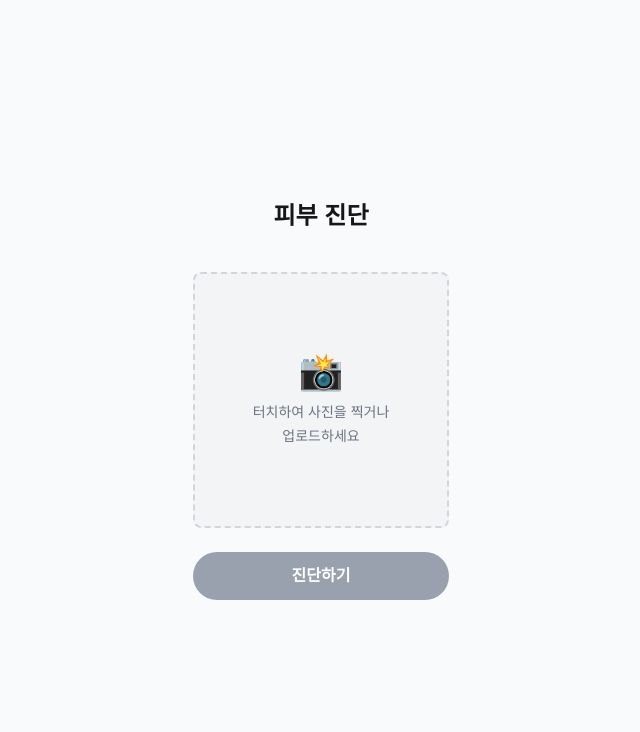
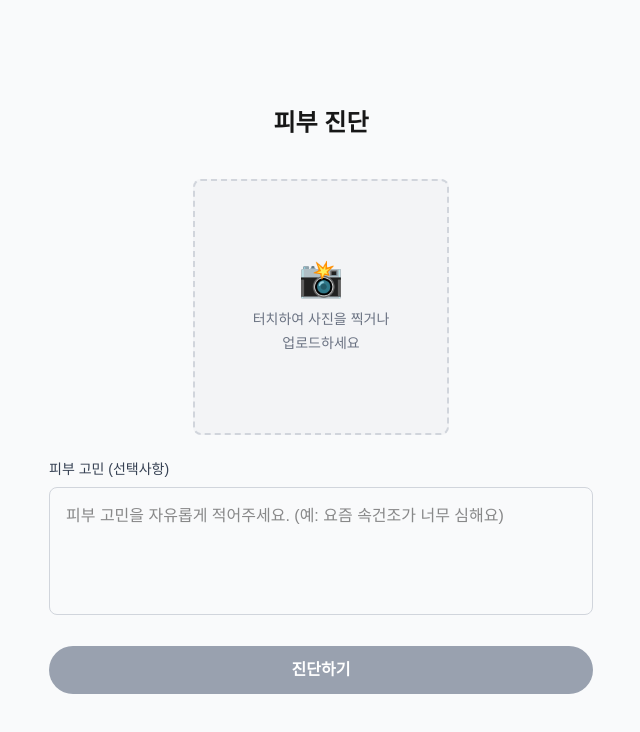
Before and after one commit to alstjr0183/skin-device-web, a Next.js app: page /diagnosis in a window 1280 px wide. Shown: the top 732 px of the page, without its empty margins (319-959 px from the left). Built offline with nearby package versions, Linux system fonts and the light colour scheme.

Commit message:
피부 고민 입력 필드를 추가하고 진단 버튼을 분리하여 진단 기능을 개선했습니다.

```diff
--- a/src/domains/diagnosis/api/postSkinDiagnosis.ts
+++ b/src/domains/diagnosis/api/postSkinDiagnosis.ts
@@ -1,4 +1,9 @@
 import api from '@/lib/axios';
+
+export type PostSkinDiagnosisRequest = {
+    file: File;
+    concern?: string;
+}
 
 export type PostSkinDiagnosisProduct = {
     brand: string;
@@ -34,9 +39,13 @@ export type PostSkinDiagnosisResponse = {
     graph_image: string;
 }
 
-export const postSkinDiagnosis = async (file: File): Promise<PostSkinDiagnosisResponse> => {
+export const postSkinDiagnosis = async ({ file, concern }: PostSkinDiagnosisRequest): Promise<PostSkinDiagnosisResponse> => {
     const formData = new FormData();
     formData.append('image', file);
+
+    if (concern) {
+        formData.append('textarea', concern);
+    }
 
     const response = await api.post('/skin/diagnosis', formData, {
         headers: {
--- /dev/null
+++ b/src/domains/diagnosis/components/ConcernTextarea.tsx
@@ -0,0 +1,25 @@
+'use client';
+
+interface ConcernTextareaProps {
+    value: string;
+    onChange: (value: string) => void;
+    disabled?: boolean;
+}
+
+export default function ConcernTextarea({ value, onChange, disabled }: ConcernTextareaProps) {
+    return (
+        <div className="w-full">
+            <label htmlFor="concern" className="block text-sm font-medium text-gray-700 mb-2">
+                피부 고민 (선택사항)
+            </label>
+            <textarea
+                id="concern"
+                value={value}
+                onChange={(e) => onChange(e.target.value)}
+                disabled={disabled}
+                placeholder="피부 고민을 자유롭게 적어주세요. (예: 요즘 속건조가 너무 심해요)"
+                className="w-full h-32 p-4 border border-gray-300 rounded-lg resize-none focus:ring-2 focus:ring-blue-500 focus:border-transparent outline-none transition-all disabled:bg-gray-100 disabled:text-gray-500"
+            />
+        </div>
+    );
+}
--- /dev/null
+++ b/src/domains/diagnosis/components/DiagnosisButton.tsx
@@ -0,0 +1,21 @@
+interface DiagnosisButtonProps {
+    onClick: () => void;
+    disabled: boolean;
+    isPending: boolean;
+}
+
+export default function DiagnosisButton({ onClick, disabled, isPending }: DiagnosisButtonProps) {
+    return (
+        <button
+            onClick={onClick}
+            disabled={disabled}
+            className={`w-full py-3 px-6 rounded-full font-semibold text-white transition-all
+      ${disabled
+                    ? 'bg-gray-400 cursor-not-allowed'
+                    : 'bg-blue-600 hover:bg-blue-700 shadow-lg active:scale-95'
+                }`}
+        >
+            {isPending ? '분석 중...' : '진단하기'}
+        </button>
+    );
+}
--- a/src/domains/diagnosis/components/ImageUploader.tsx
+++ b/src/domains/diagnosis/components/ImageUploader.tsx
@@ -5,18 +5,12 @@ import Image from 'next/image';
 
 interface ImageUploaderProps {
     preview: string | null;
-    file: File | null;
-    isPending: boolean;
     onFileSelect: (e: ChangeEvent<HTMLInputElement>) => void;
-    onUpload: () => void;
 }
 
 export default function ImageUploader({
     preview,
-    file,
-    isPending,
     onFileSelect,
-    onUpload,
 }: ImageUploaderProps) {
     const fileInputRef = useRef<HTMLInputElement>(null);
 
@@ -50,17 +44,6 @@ export default function ImageUploader({
                 className="hidden"
             />
 
-            <button
-                onClick={onUpload}
-                disabled={!file || isPending}
-                className={`w-full py-3 px-6 rounded-full font-semibold text-white transition-all
-          ${!file || isPending
-                        ? 'bg-gray-400 cursor-not-allowed'
-                        : 'bg-blue-600 hover:bg-blue-700 shadow-lg active:scale-95'
-                    }`}
-            >
-                {isPending ? '분석 중...' : '진단하기'}
-            </button>
         </div>
     );
 }
--- a/src/domains/diagnosis/components/RecommendedIngredients.tsx
+++ b/src/domains/diagnosis/components/RecommendedIngredients.tsx
@@ -36,7 +36,7 @@ export default function RecommendedIngredients({ ingredients }: RecommendedIngre
                             <div className="mt-4 pt-4 border-t border-gray-200">
                                 <h4 className="text-sm font-semibold text-gray-700 mb-1">올리브영 추천 제품</h4>
                                 <p className="text-xs text-gray-500 mb-3">
-                                    올리브영에서 해당 성분 검색 시 추천순 상위 3개 제품입니다.
+                                    올리브영에서 해당 성분 검색 시 인기순 상위 3개 제품입니다.
                                 </p>
                                 <div className="space-y-3">
                                     {ingredient.products.map((product, pIndex) => (
--- a/src/domains/diagnosis/container/SkinDiagnosisContainer.tsx
+++ b/src/domains/diagnosis/container/SkinDiagnosisContainer.tsx
@@ -7,11 +7,14 @@ import { PostSkinDiagnosisResponse } from '@/domains/diagnosis/api/postSkinDiagn
 import ImageUploader from '../components/ImageUploader';
 import ErrorMessage from '../components/ErrorMessage';
 
+import ConcernTextarea from '../components/ConcernTextarea';
+import DiagnosisButton from '../components/DiagnosisButton';
 import DiagnosisResult from '../components/DiagnosisResult';
 
 export default function SkinDiagnosisContainer() {
     const [preview, setPreview] = useState<string | null>(null);
     const [file, setFile] = useState<File | null>(null);
+    const [concern, setConcern] = useState<string>('');
     const [result, setResult] = useState<PostSkinDiagnosisResponse | null>(null);
 
     const mutation = useMutation({
@@ -35,20 +38,31 @@ export default function SkinDiagnosisContainer() {
 
     const handleUpload = () => {
         if (file) {
-            mutation.mutate(file);
+            mutation.mutate({ file, concern });
         }
     };
 
     return (
-        <div className="flex flex-col items-center gap-6 p-4">
+        <div className="flex flex-col items-center gap-6 p-4 w-full max-w-xl mx-auto">
             <h1 className="text-2xl font-bold mb-4">피부 진단</h1>
 
             <ImageUploader
                 preview={preview}
-                file={file}
+                onFileSelect={handleFileChange}
+            />
+
+            <ConcernTextarea
+                value={concern}
+                onChange={setConcern}
+                disabled={mutation.isPending}
+            />
+
+
+
+            <DiagnosisButton
+                onClick={handleUpload}
+                disabled={!file || mutation.isPending}
                 isPending={mutation.isPending}
-                onFileSelect={handleFileChange}
-                onUpload={handleUpload}
             />
 
             {mutation.isError && <ErrorMessage />}
```
